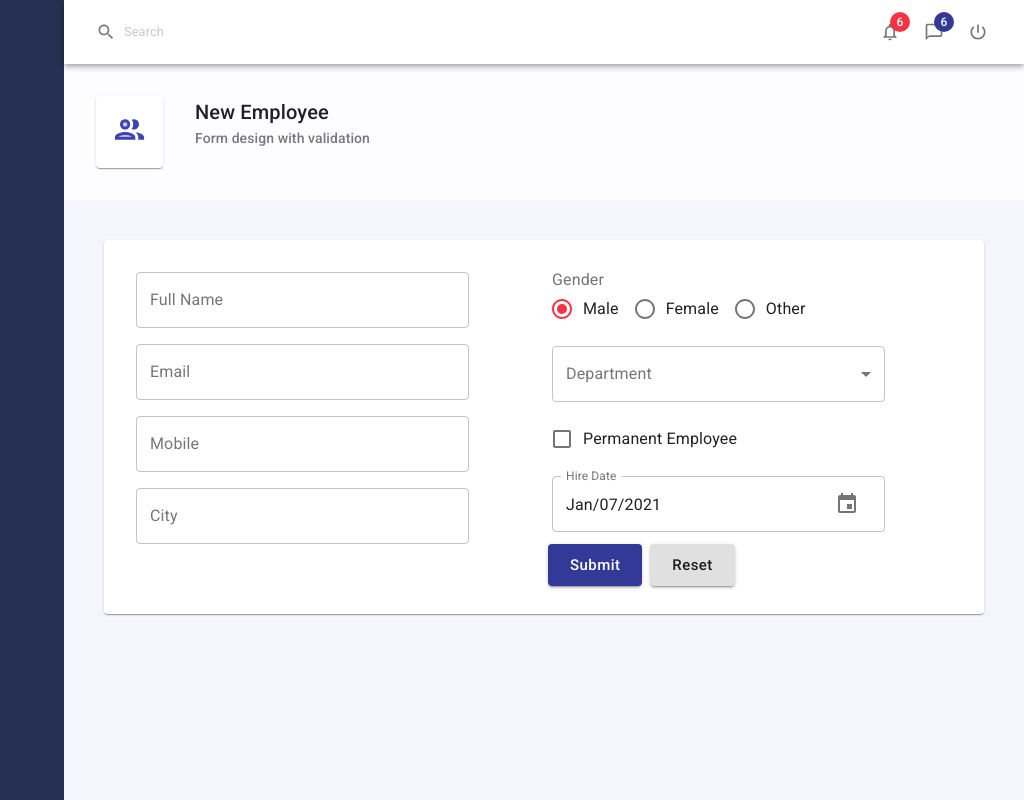
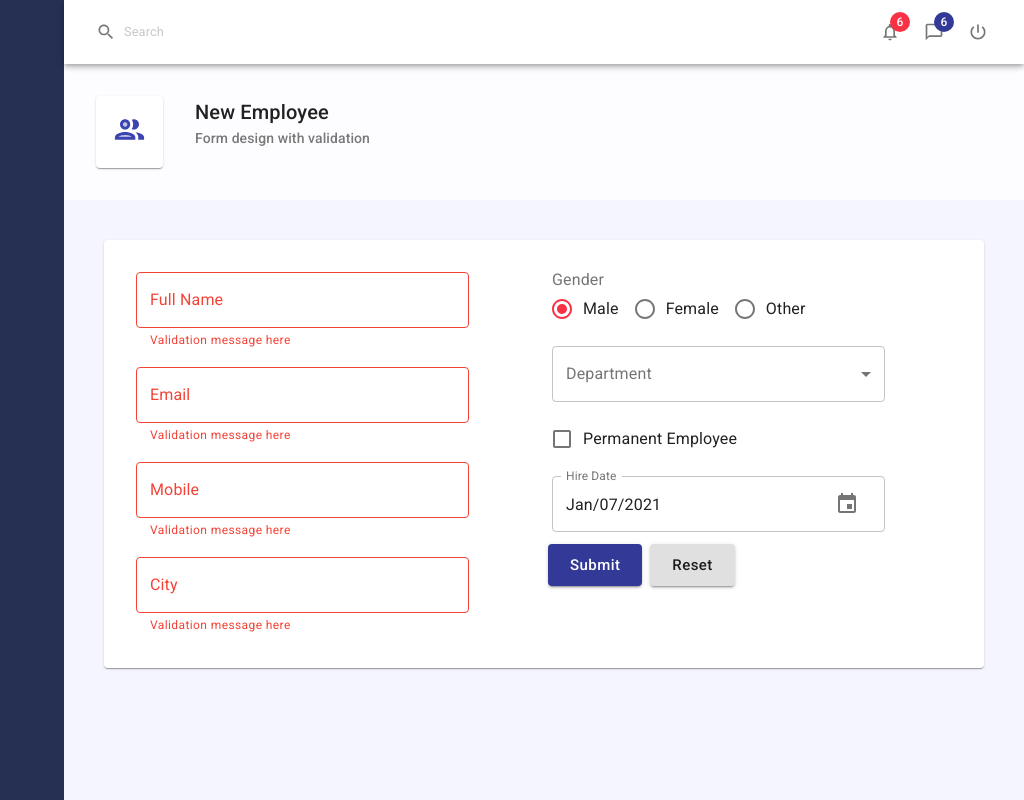
Before and after one commit to Vinoth6194/react_matui, a React (Create React App) app: page / in a window 1280 px wide. Shown: the whole page, without its empty margins (256-1280 px from the left). Built offline with nearby package versions, Linux system fonts and the light colour scheme.

Commit message:
error and helpertext added for textfields to display erroe before submitting

```diff
--- a/src/components/controls/Input.js
+++ b/src/components/controls/Input.js
@@ -11,6 +11,8 @@ export default function Input(props) {
       value={value}
       name={name}
       onChange={onChange}
+      error
+      helperText="Validation message here"
     />
   );
 }
```
